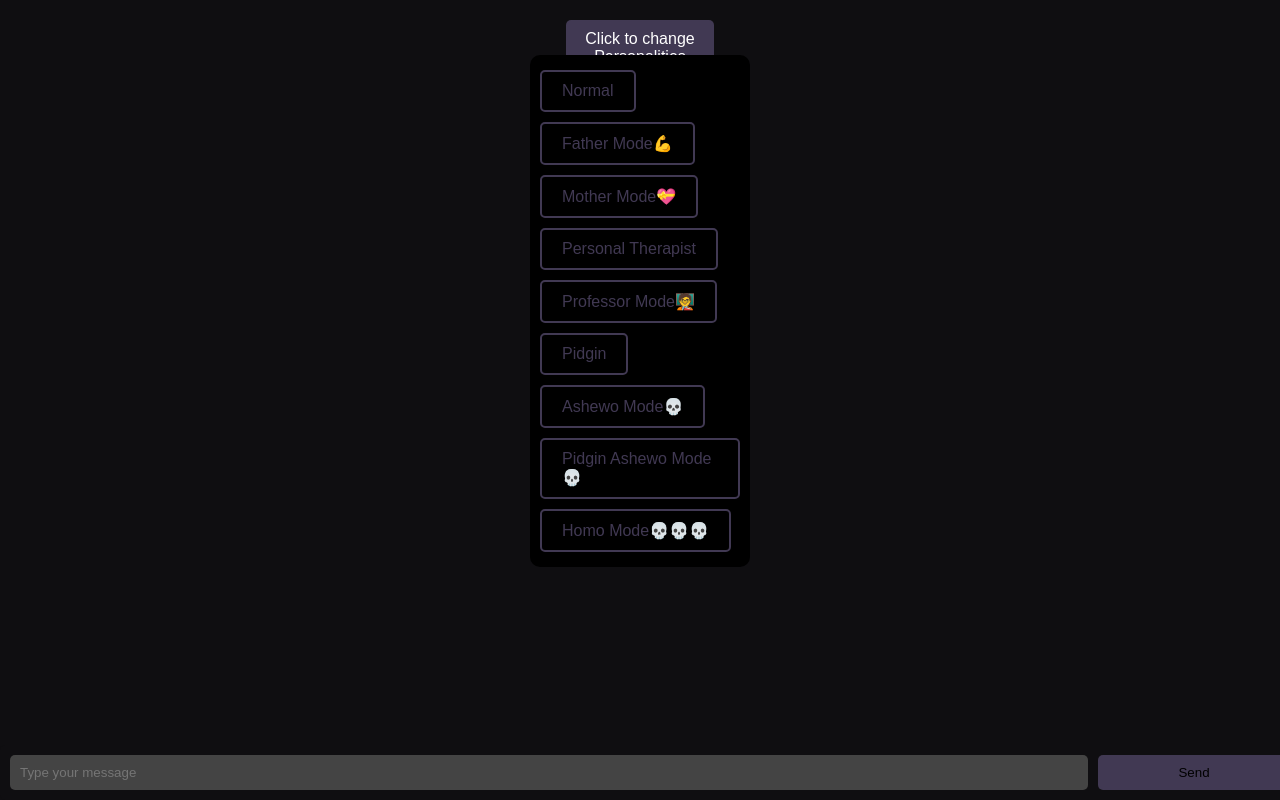
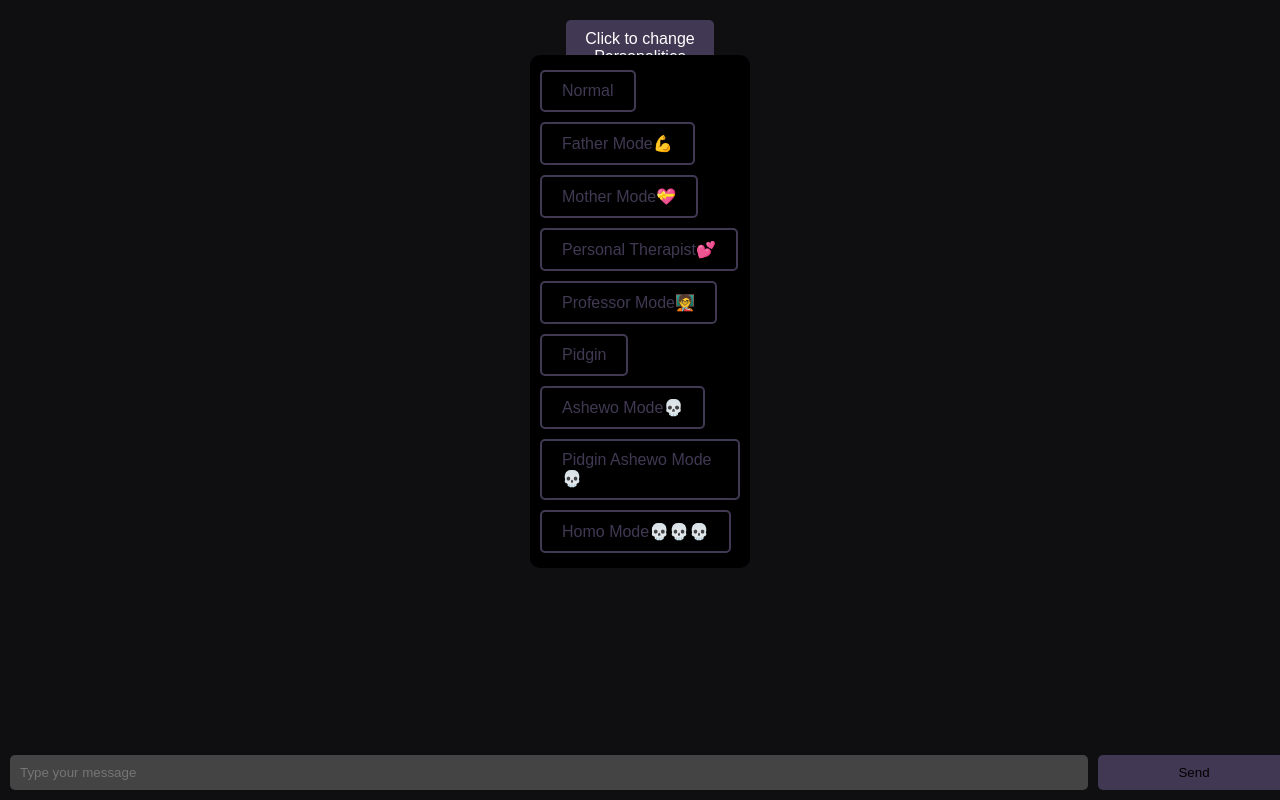
Before and after one commit to tech-monarch/Lumina, a website: page pages/1/test.html in a window 1280 px wide. Both pictures are taken after a click on the element "Click to change Personalities". Drawn offline with nearby package versions, Linux system fonts and the light colour scheme.

Commit message:
Shinra Tensei

```diff
--- a/pages/1/test.html
+++ b/pages/1/test.html
@@ -169,7 +169,7 @@
         <button onclick="handleLanguageChange('Normal')">Normal</button>
         <button onclick="handleLanguageChange('Father')">Father Mode💪</button>
         <button onclick="handleLanguageChange('Mother')">Mother Mode💝</button>
-        <button onclick="handleLanguageChange('Help')">Personal Therapist</button>
+        <button onclick="handleLanguageChange('Help')">Personal Therapist💕</button>
         <button onclick="handleLanguageChange('Professor')">
           Professor Mode🧑‍🏫
         </button>
```
